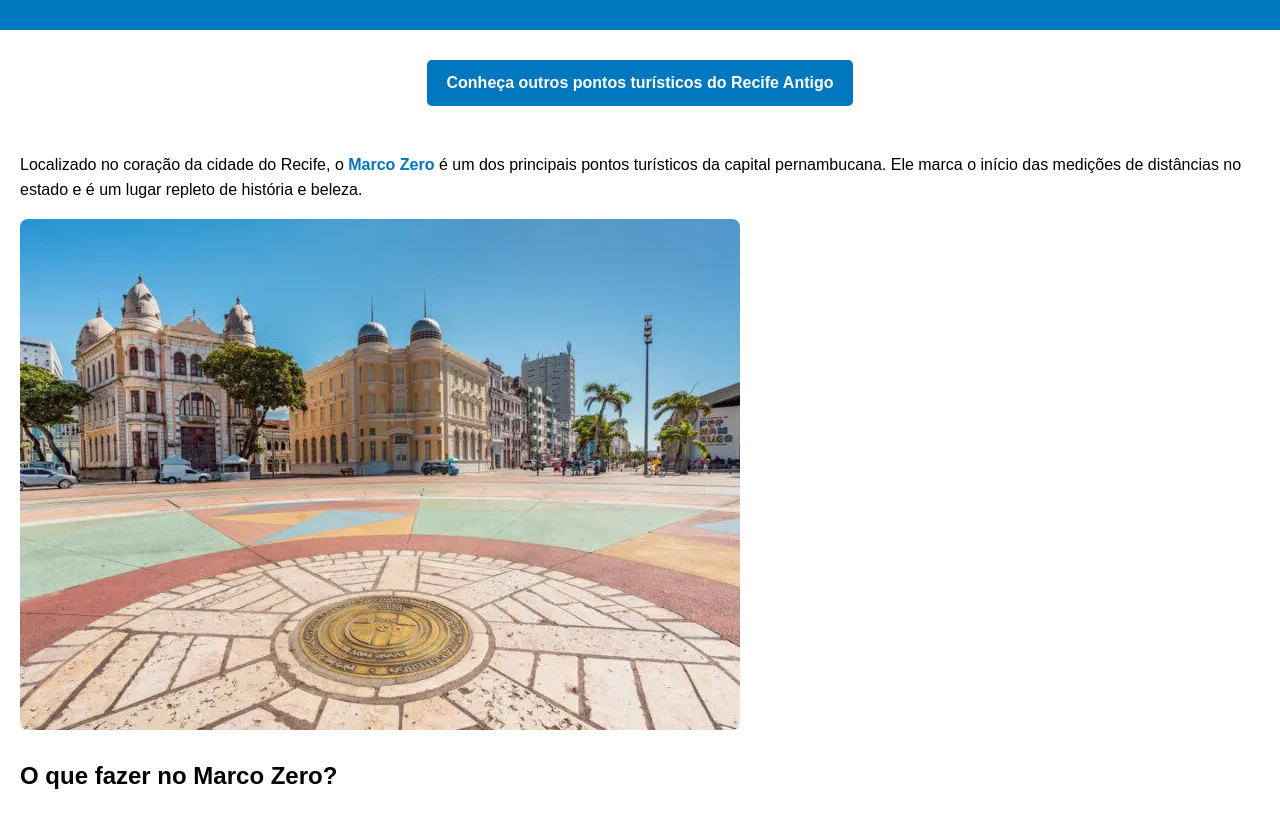
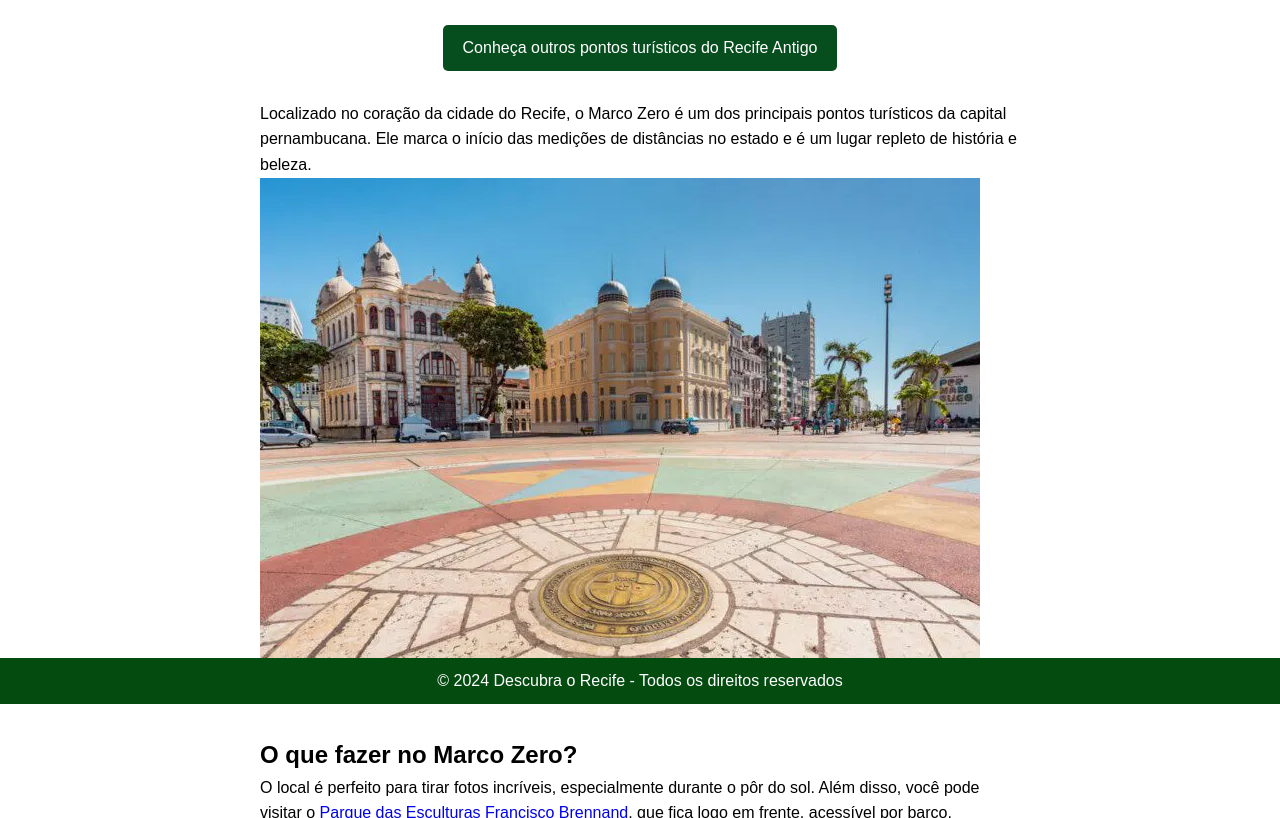
Before and after one commit to camilacelente2/AulaTC38-htmlrecife, a plain HTML site: page index.html in a window 1280 px wide. Shown: the part 96-914 px from the top of the page. Drawn offline with Linux system fonts and the light colour scheme.

Commit message:
praia do recife

```diff
--- a/index.html
+++ b/index.html
@@ -5,61 +5,7 @@
     <meta name="viewport" content="width=device-width, initial-scale=1.0">
     <meta name="description" content="Página sobre o Marco Zero do Recife">
     <title>Marco Zero - Recife</title>
-    <style>
-        body {
-            font-family: Arial, sans-serif;
-            margin: 0;
-            padding: 0;
-            line-height: 1.6;
-        }
-        header {
-            background: #0077be;
-            color: #fff;
-            text-align: center;
-            padding: 1rem;
-        }
-        main {
-            padding: 20px;
-        }
-        img {
-            max-width: 100%;
-            height: auto;
-            border-radius: 8px;
-        }
-        section {
-            margin-bottom: 20px;
-        }
-        footer {
-        background: #0077be;
-        color: #fff;
-        text-align: center;
-        padding: 10px;
-        }
-        .highlight {
-            font-weight: bold;
-            color: #0077be;
-        }
-         /* Estilo para o link do botão */
-         nav a {
-            display: inline-block;
-            text-decoration: none;
-            background-color: #0077be;
-            color: #fff;
-            padding: 10px 20px;
-            border-radius: 5px;
-            font-weight: bold;
-            text-align: center;
-            margin: 10px auto;
-        }
-        nav a:hover {
-            background-color: #005fa3;
-            transition: background-color 0.3s;
-        }
-        nav {
-            text-align: center;
-            margin-top: 20px;
-        }
-    </style>
+    <link rel="stylesheet" href="style.css">
 </head>
 <body>
     <header>
@@ -75,14 +21,14 @@
                 Localizado no coração da cidade do Recife, o <span class="highlight">Marco Zero</span> é um dos principais pontos turísticos da capital pernambucana.
                 Ele marca o início das medições de distâncias no estado e é um lugar repleto de história e beleza.
             </p>
-            <img src="Praca-do-Maraco-Zero-Rosa-dos-Ventos-Abre-720x511.webp"alt="do Marco Zero do Recife">
+            <img src="Praca-do-Maraco-Zero-Rosa-dos-Ventos-Abre-720x511.webp" alt="do Marco Zero do Recife">
         </section>
 
         <section>
             <h2>O que fazer no Marco Zero?</h2>
             <p>
                 O local é perfeito para tirar <span class="highlight">fotos incríveis</span>, especialmente durante o pôr do sol.
-                Além disso, você pode visitar o <a href="https://pt.wikipedia.org/wiki/Parque_das_Esculturas_Francisco_Brennand" target="_blank">Parque das Esculturas Francisco Brennand</a>, que fica logo em frente, acessível por barco.
+                Além disso, você pode visitar o <a href="https://pt.wikipedia.org/wiki/Parque_das_Esculturas_Francisco_Brennando" target="_blank">Parque das Esculturas Francisco Brennand</a>, que fica logo em frente, acessível por barco.
             </p>
             <img src="Torre_de_Cristal_-_Recife-PE(2).jpg" alt="Parque das Esculturas Francisco Brennand">
         </section>
--- /dev/null
+++ b/style.css
@@ -0,0 +1,65 @@
+/* Reset básico para eliminar margens e espaçamentos padrão do navegador */
+* {
+    margin: 0;
+    padding: 0;
+    box-sizing: border-box;
+}
+
+body {
+    font-family: Arial, sans-serif;
+    line-height: 1.6;
+    padding-bottom: 60px; /* Espaço extra para o rodapé fixo */
+}
+
+header {
+    text-align: center;
+    background-color: #065e28;
+    color: white;
+    padding: 20px;
+}
+
+section {
+    padding: 20px;
+    max-width: 800px;
+    margin: auto;
+}
+
+article {
+    margin-bottom: 30px;
+}
+
+article img {
+    max-width: 100%;
+    height: auto;
+    display: block;
+    margin: 10px auto;
+}
+
+nav {
+    text-align: center;
+    margin-top: 20px;
+}
+
+nav a {
+    text-decoration: none;
+    background-color: #074e1f;
+    color: white;
+    padding: 10px 20px;
+    border-radius: 5px;
+    display: inline-block;
+    margin: 10px 0;
+}
+
+nav a:hover {
+    background-color: #0bac25;
+}
+
+footer {
+    background: #044b10;
+    color: white;
+    text-align: center;
+    padding: 10px;
+    position: fixed;
+    width: 100%;
+    bottom: 0;
+}
```
Also changed, not shown: outros-pontos-turisticos.html (+2 -68 lines).
